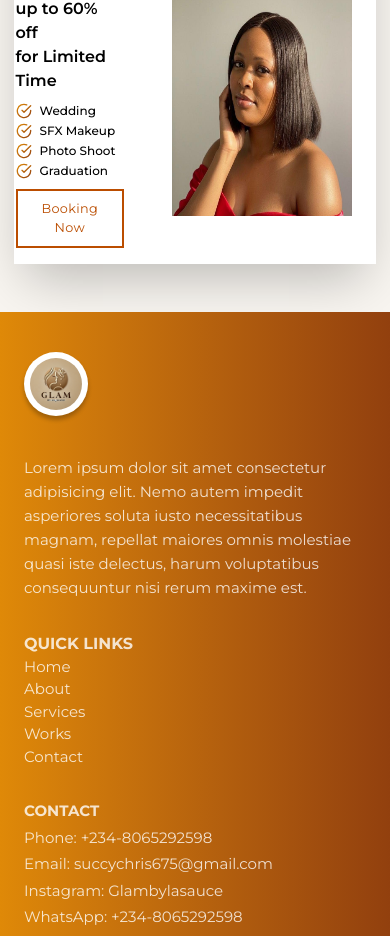
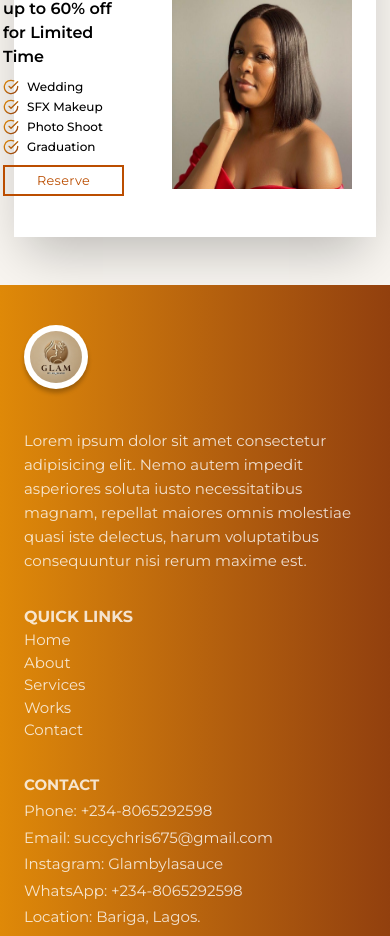
Before and after one commit to ernestkris6/GlamByLaSauce, a React (Vite) app: page / in a window 390 px wide. Shown: the part 1994-2930 px from the top of the page. Built offline with nearby package versions, Linux system fonts and the light colour scheme; a web font is replaced by a local one.

Commit message:
completing discount section

```diff
--- a/src/ui/Button.jsx
+++ b/src/ui/Button.jsx
@@ -6,7 +6,7 @@
         primary: 'px-8 py-3 rounded-xl bg-[#c1630b] text-[#fff] text-sm transition-colors duration-300 disabled:cursor-not-allowed inline-block tracking-wide cursor-pointer',
         flat: 'px-12 py-3 mb-2 border-2 border-amber-700 text-amber-700 text-sm transition-all duration-500 disabled:cursor-not-allowed inline-block tracking-wide cursor-pointer hover:text-white/90 hover:bg-amber-700 duration-500 cursor-pointer',
         span: "px-8 py-3 text-white outline-none border-none rounded-lg bg-gradient-to-l from-[#92400E] to-[#DF8908] cursor-pointer hover:scale-105 transition-all duration-500",
-        small: "px-6 py-2 border-2 border-amber-700 text-amber-700 text-[0.8rem] mb-4 transition-all duration-500 disabled:cursor-not-allowed inline-block tracking-wide cursor-pointer hover:text-white/90 hover:bg-amber-700 duration-500 cursor-pointer md:hidden"
+        small: "px-8 py-1 border-2 border-amber-700 text-amber-700 text-[0.8rem] mb-4 transition-all duration-500 disabled:cursor-not-allowed inline-block tracking-wide cursor-pointer hover:text-white/90 hover:bg-amber-700 duration-500 cursor-pointer md:hidden"
     }
 
     //bg-gradient-to-l from-[#DF8908] to-[#B415FF] bg-clip-text text-transparent
--- a/src/ui/Discount.jsx
+++ b/src/ui/Discount.jsx
@@ -90,7 +90,7 @@
                             </ul>
                         </div>
                            <div className='block sm:hidden'>
-                             <Button type="small">Booking Now</Button>
+                             <Button type="small">Reserve</Button>
                            </div>
                             <div className='hidden sm:block'>
                                 <Button type="flat">Booking Now</Button>
```
